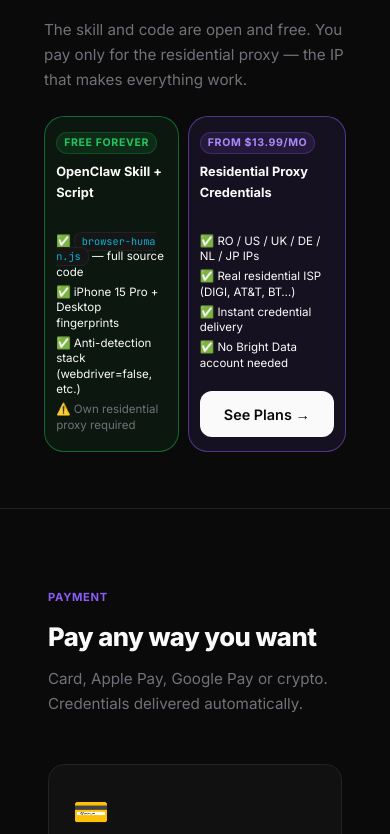
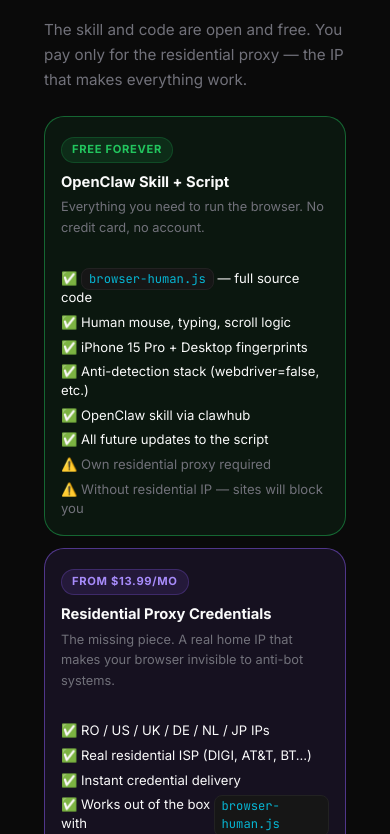
Before and after one commit to al1enjesus/humanbrowser-next, a Next.js app: page / in a window 390 px wide. Shown: the part 7810-8644 px from the top of the page. Built offline with nearby package versions, Linux system fonts and the light colour scheme.

Commit message:
FVP mobile: full-width stack (1-col), all items visible, bigger fonts, stronger card contrast

```diff
--- a/styles/globals.css
+++ b/styles/globals.css
@@ -977,18 +977,20 @@
 
 
   @media(max-width:600px){
-    .fvp-grid { gap: 0.55rem; margin-top: 1.5rem; }
-    .fvp-card { padding: 0.9rem 0.7rem; }
-    /* stronger visual separation between FREE and PAID */
-    .fvp-card.free  { border-color: rgba(34,197,94,0.45);  background: rgba(34,197,94,0.07); }
-    .fvp-card.paid  { border-color: rgba(139,92,246,0.5);  background: rgba(139,92,246,0.09); }
-    .fvp-tag { font-size: 0.66rem; padding: 2px 7px; white-space: nowrap; overflow: hidden; text-overflow: ellipsis; max-width: 100%; display: block; width: fit-content; }
-    .fvp-header h3  { font-size: 0.8rem; margin-bottom: 0.15rem; }
-    .fvp-header p   { display: none; }     /* sub-headline hidden on mobile */
-    .fvp-list       { gap: 0.28rem; margin-top: 0.5rem; }
-    .fvp-list li    { font-size: 0.72rem; line-height: 1.35; }
-    .fvp-list li code { font-size: 0.64rem; word-break: break-all; }
-    .fvp-list li.fvp-m-hide { display: none; } /* secondary items hidden on mobile */
+    /* Full-width stacked cards on mobile */
+    .fvp-grid { grid-template-columns: 1fr; gap: 0.75rem; margin-top: 1.5rem; }
+    .fvp-card { padding: 1.1rem 1rem; }
+    /* strong color distinction FREE 🟢 / PAID 🟣 */
+    .fvp-card.free { border-color: rgba(34,197,94,0.45);  background: rgba(34,197,94,0.07); }
+    .fvp-card.paid { border-color: rgba(139,92,246,0.5);  background: rgba(139,92,246,0.09); }
+    .fvp-tag { font-size: 0.7rem; padding: 3px 10px; white-space: nowrap; display: inline-block; }
+    .fvp-header h3  { font-size: 0.92rem; margin-bottom: 0.2rem; }
+    .fvp-header p   { font-size: 0.8rem; display: block; margin-top: 0.2rem; }
+    .fvp-list       { gap: 0.35rem; margin-top: 0.65rem; }
+    .fvp-list li    { font-size: 0.82rem; line-height: 1.45; }
+    .fvp-list li code { font-size: 0.76rem; }
+    /* show all items on full-width cards */
+    .fvp-list li.fvp-m-hide { display: flex; }
     .fvp-why        { display: none; }
     .fvp-install    { display: none; }
   }
```
